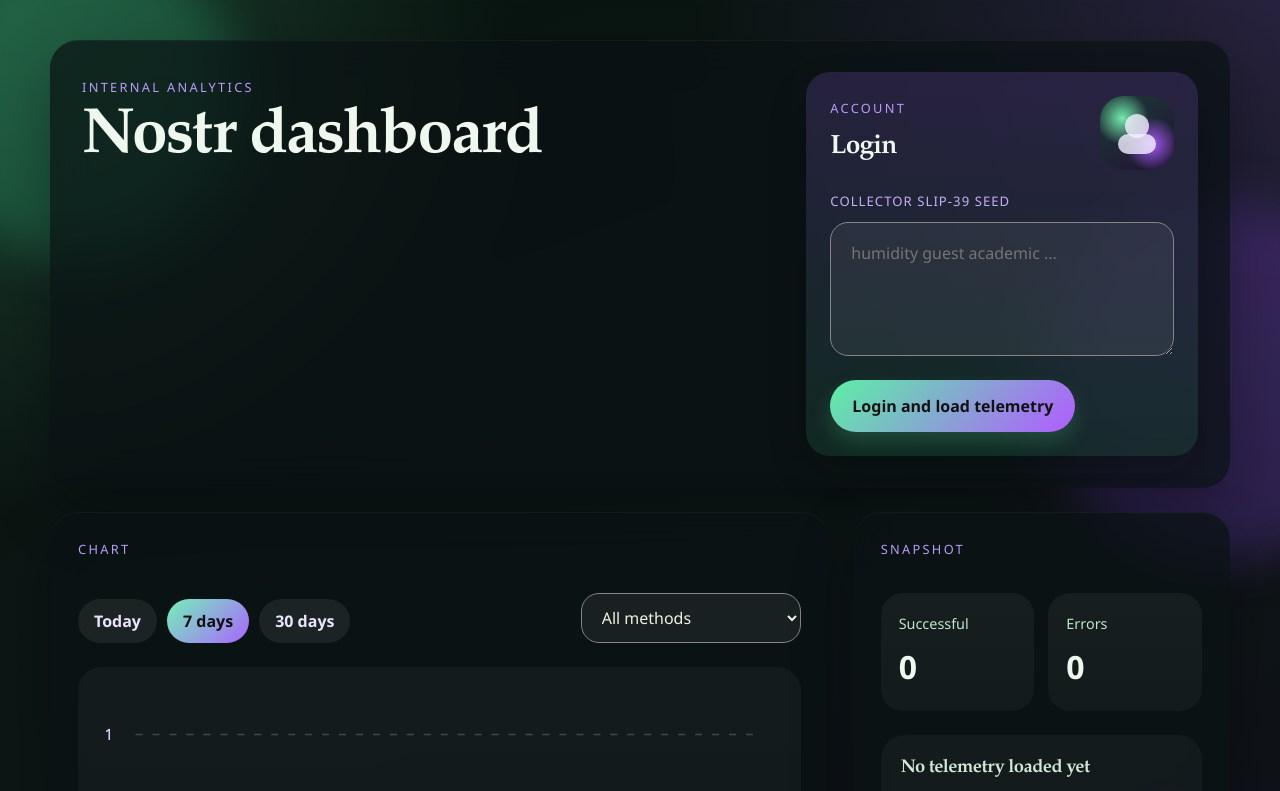
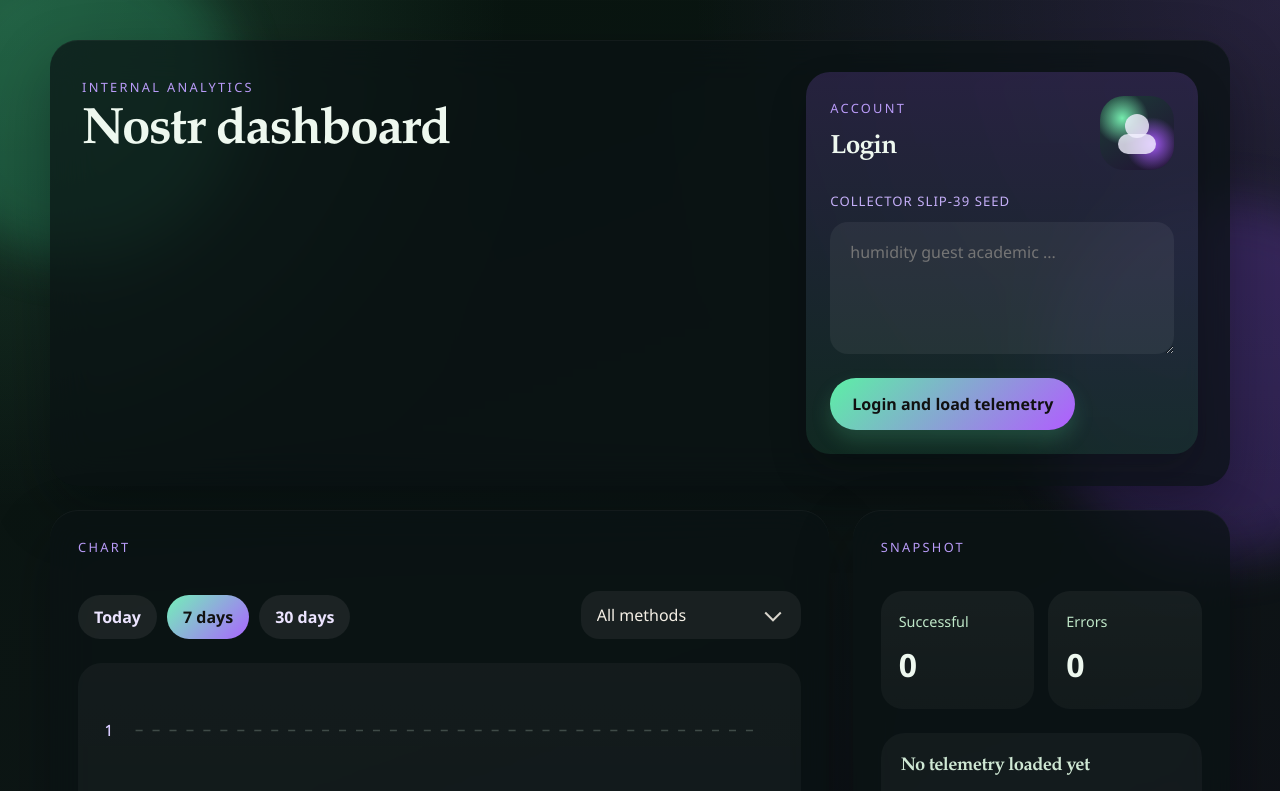
Before and after one commit to hynek-jina/nostr-analytics, a React (Vite) app in the folder apps/analytics-dashboard/: page / in a window 1280 px wide. Shown: the top 791 px of the page. Built offline with nearby package versions, Linux system fonts and the light colour scheme.

Commit message:
Keep signed

```diff
--- a/apps/analytics-dashboard/src/App.tsx
+++ b/apps/analytics-dashboard/src/App.tsx
@@ -1,8 +1,9 @@
 import {
   startTransition,
   useDeferredValue,
+  useEffect,
+  useEffectEvent,
   useState,
-  type FormEvent,
 } from "react";
 import {
   deriveIdentityFromSlip39,
@@ -54,6 +55,32 @@
   lightning_address: "Lightning address",
   lightning_invoice: "Lightning invoice",
   unknown: "Unknown",
+};
+
+const AUTH_SESSION_STORAGE_KEY = "analytics-dashboard-slip39-seed";
+
+const readPersistedSeed = (): string => {
+  if (typeof window === "undefined") {
+    return "";
+  }
+
+  return window.sessionStorage.getItem(AUTH_SESSION_STORAGE_KEY) ?? "";
+};
+
+const persistSeed = (seed: string): void => {
+  if (typeof window === "undefined") {
+    return;
+  }
+
+  window.sessionStorage.setItem(AUTH_SESSION_STORAGE_KEY, seed);
+};
+
+const clearPersistedSeed = (): void => {
+  if (typeof window === "undefined") {
+    return;
+  }
+
+  window.sessionStorage.removeItem(AUTH_SESSION_STORAGE_KEY);
 };
 
 const formatTimestamp = (timestampMs: number): string => {
@@ -318,9 +345,35 @@
     }
   }
 
-  async function submitLogin(event: FormEvent<HTMLFormElement>) {
-    event.preventDefault();
+  const restoreSession = useEffectEvent(async () => {
+    const persistedSeed = readPersistedSeed();
+    if (!persistedSeed) {
+      return;
+    }
 
+    setSeedInput(persistedSeed);
+    setLoadPhase("authenticating");
+    setErrorMessage(null);
+
+    const restoredIdentity = await deriveIdentityFromSlip39(persistedSeed);
+    if (!restoredIdentity) {
+      clearPersistedSeed();
+      setSeedInput("");
+      setLoadPhase("idle");
+      setErrorMessage("Saved session could not be restored. Log in again.");
+      return;
+    }
+
+    setIdentity(restoredIdentity);
+    setProfile({ imageUrl: null, name: null });
+    await refreshTelemetry(restoredIdentity);
+  });
+
+  useEffect(() => {
+    void restoreSession();
+  }, []);
+
+  async function submitLogin() {
     const normalized = normalizeSlip39Seed(seedInput);
     setSeedInput(normalized);
 
@@ -347,12 +400,14 @@
     }
 
     setIdentity(nextIdentity);
+    persistSeed(normalized);
     setProfile({ imageUrl: null, name: null });
     await refreshTelemetry(nextIdentity);
   }
 
   function handleLogout() {
     setAccountMenuOpen(false);
+    clearPersistedSeed();
     setIdentity(null);
     setProfile({ imageUrl: null, name: null });
     setDashboard(null);
@@ -413,12 +468,7 @@
                   <Avatar imageUrl={null} name={null} />
                 </div>
 
-                <form
-                  className="login-form"
-                  onSubmit={(event) => {
-                    void submitLogin(event);
-                  }}
-                >
+                <form action={submitLogin} className="login-form">
                   <label className="field-label" htmlFor="slip39-seed">
                     Collector SLIP-39 seed
                   </label>
--- a/apps/analytics-dashboard/src/index.css
+++ b/apps/analytics-dashboard/src/index.css
@@ -190,7 +190,7 @@
 }
 
 h1 {
-  font-size: clamp(2.2rem, 5vw, 4.5rem);
+  font-size: clamp(1.9rem, 4vw, 3.6rem);
   line-height: 0.98;
   max-width: 760px;
 }
@@ -230,6 +230,7 @@
 .seed-textarea,
 .method-select {
   background: rgba(255, 255, 255, 0.06);
+  border: 0;
   border-radius: 18px;
   color: #f4efe5;
   outline: none;
@@ -429,10 +430,27 @@
 
 .select-wrap {
   min-width: 220px;
+  position: relative;
+}
+
+.select-wrap::after {
+  border-bottom: 2px solid rgba(244, 239, 229, 0.88);
+  border-right: 2px solid rgba(244, 239, 229, 0.88);
+  content: "";
+  height: 10px;
+  pointer-events: none;
+  position: absolute;
+  right: 22px;
+  top: 50%;
+  transform: translateY(-65%) rotate(45deg);
+  width: 10px;
 }
 
 .method-select {
-  padding: 12px 16px;
+  -webkit-appearance: none;
+  -moz-appearance: none;
+  appearance: none;
+  padding: 12px 52px 12px 16px;
   width: 100%;
 }
 
```
